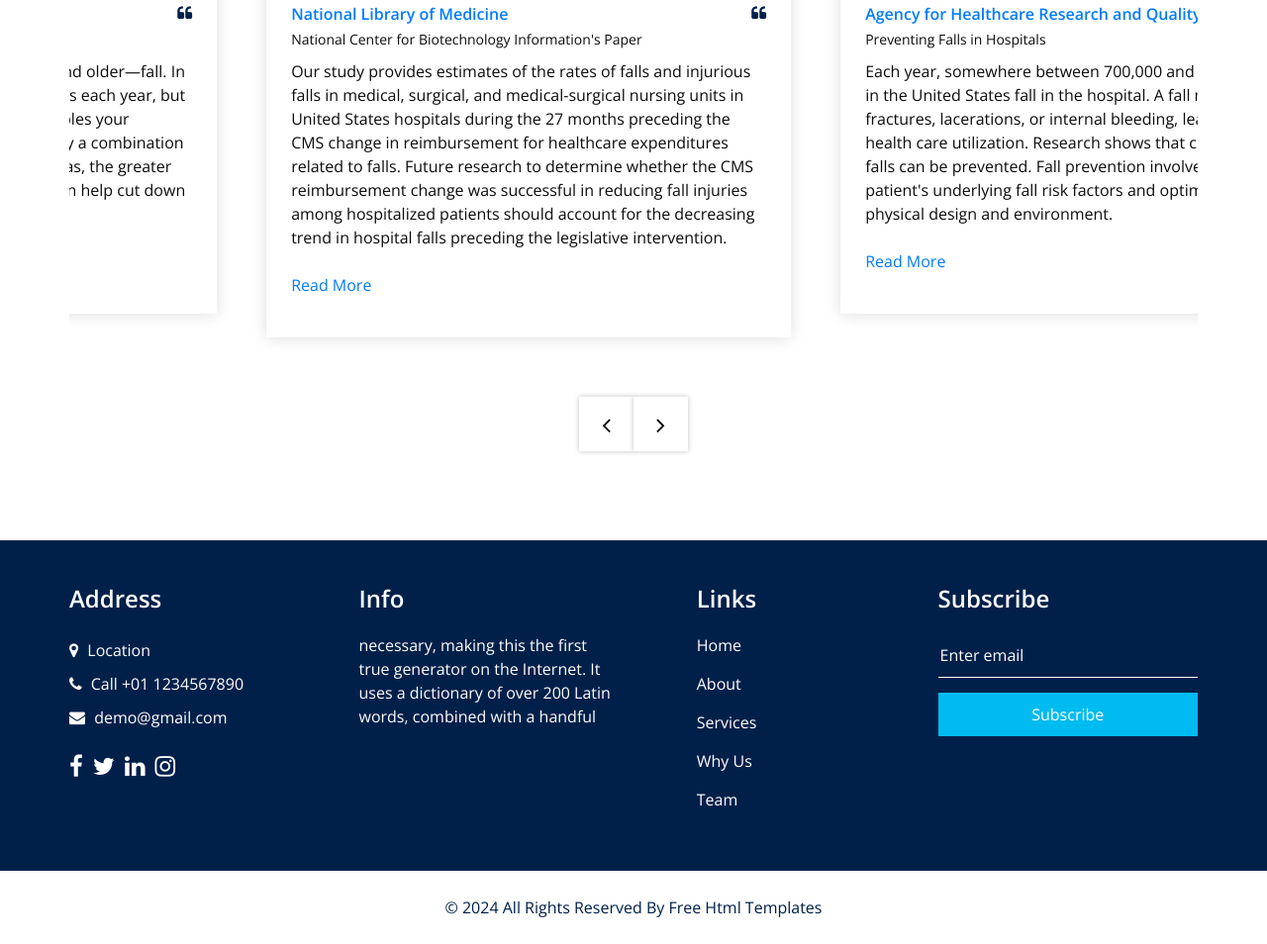
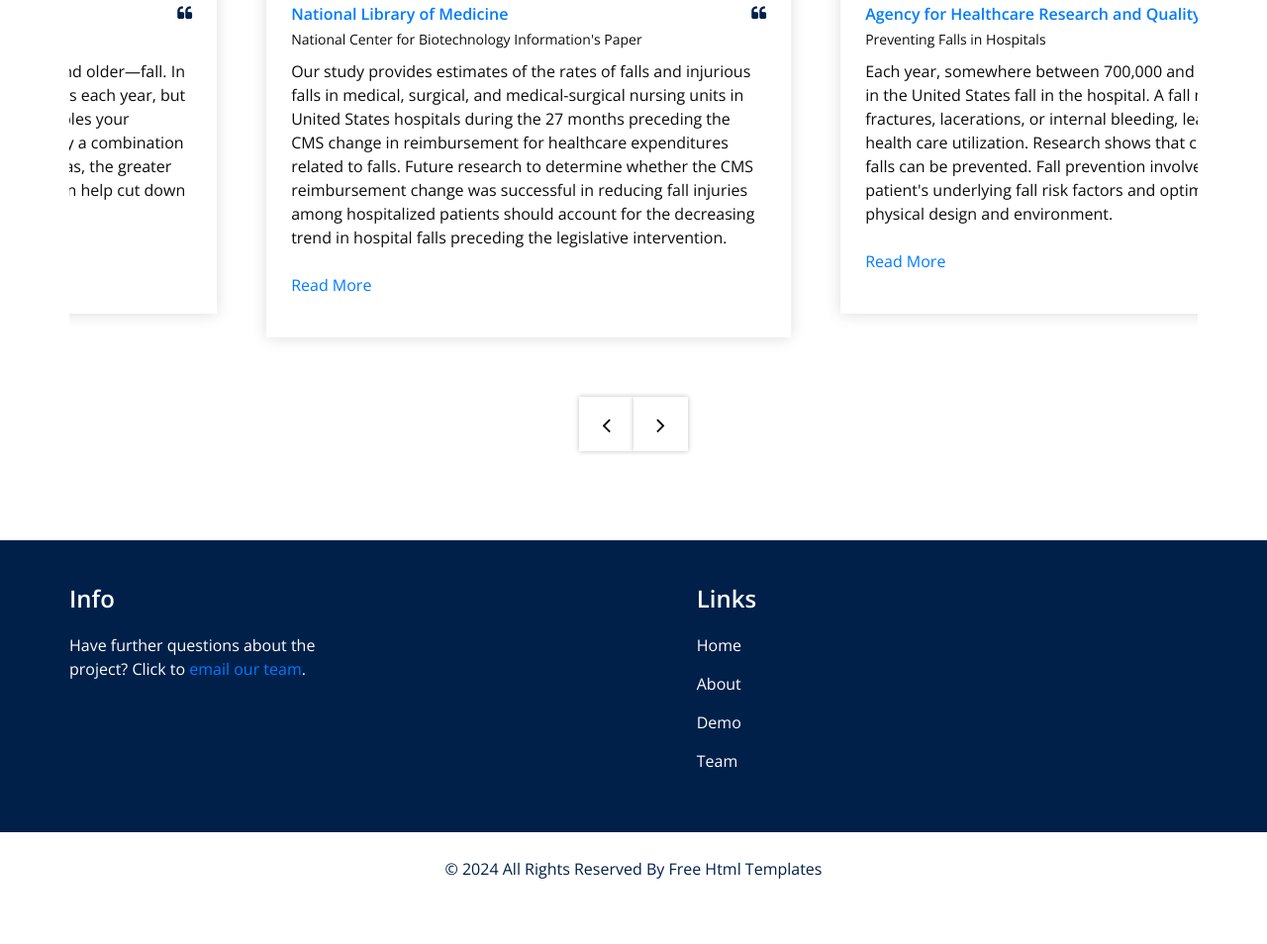
Before and after one commit to iPrakharV/SafeFallWebsite, a plain HTML site: page index.html in a window 1280 px wide. Shown: the part 3060-4014 px from the top of the page at 99% size. After the commit the page ends 3975 px from the top, so only its background shows below. Drawn offline with nearby package versions, Linux system fonts and the light colour scheme; some packages are replaced by stand-ins of ours.

Commit message:
Updated footer

```diff
--- a/index.html
+++ b/index.html
@@ -587,7 +587,7 @@
   <section class="info_section layout_padding2">
     <div class="container">
       <div class="row">
-        <div class="col-md-6 col-lg-3 info_col">
+        <!-- <div class="col-md-6 col-lg-3 info_col">
           <div class="info_contact">
             <h4>
               Address
@@ -627,17 +627,17 @@
               <i class="fa fa-instagram" aria-hidden="true"></i>
             </a>
           </div>
-        </div>
+        </div> -->
         <div class="col-md-6 col-lg-3 info_col">
           <div class="info_detail">
             <h4>
               Info
             </h4>
             <p>
-              necessary, making this the first true generator on the Internet. It uses a dictionary of over 200 Latin
-              words, combined with a handful
+              Have further questions about the project? Click to <a href="mailto:connect@iprakharv.com">email our team</a>.
             </p>
           </div>
+
         </div>
         <div class="col-md-6 col-lg-2 mx-auto info_col">
           <div class="info_link_box">
@@ -648,22 +648,22 @@
               <a class="active" href="index.html">
                 Home
               </a>
-              <a class="" href="about.html">
+              <a class="" href="#about">
                 About
               </a>
-              <a class="" href="service.html">
-                Services
+              <a class="" href="#demo">
+                Demo
               </a>
-              <a class="" href="why.html">
+              <!-- <a class="" href="why.html">
                 Why Us
-              </a>
-              <a class="" href="team.html">
+              </a> -->
+              <a class="" href="#team">
                 Team
               </a>
             </div>
           </div>
         </div>
-        <div class="col-md-6 col-lg-3 info_col ">
+        <!-- <div class="col-md-6 col-lg-3 info_col ">
           <h4>
             Subscribe
           </h4>
@@ -673,7 +673,7 @@
               Subscribe
             </button>
           </form>
-        </div>
+        </div> -->
       </div>
     </div>
   </section>
```
